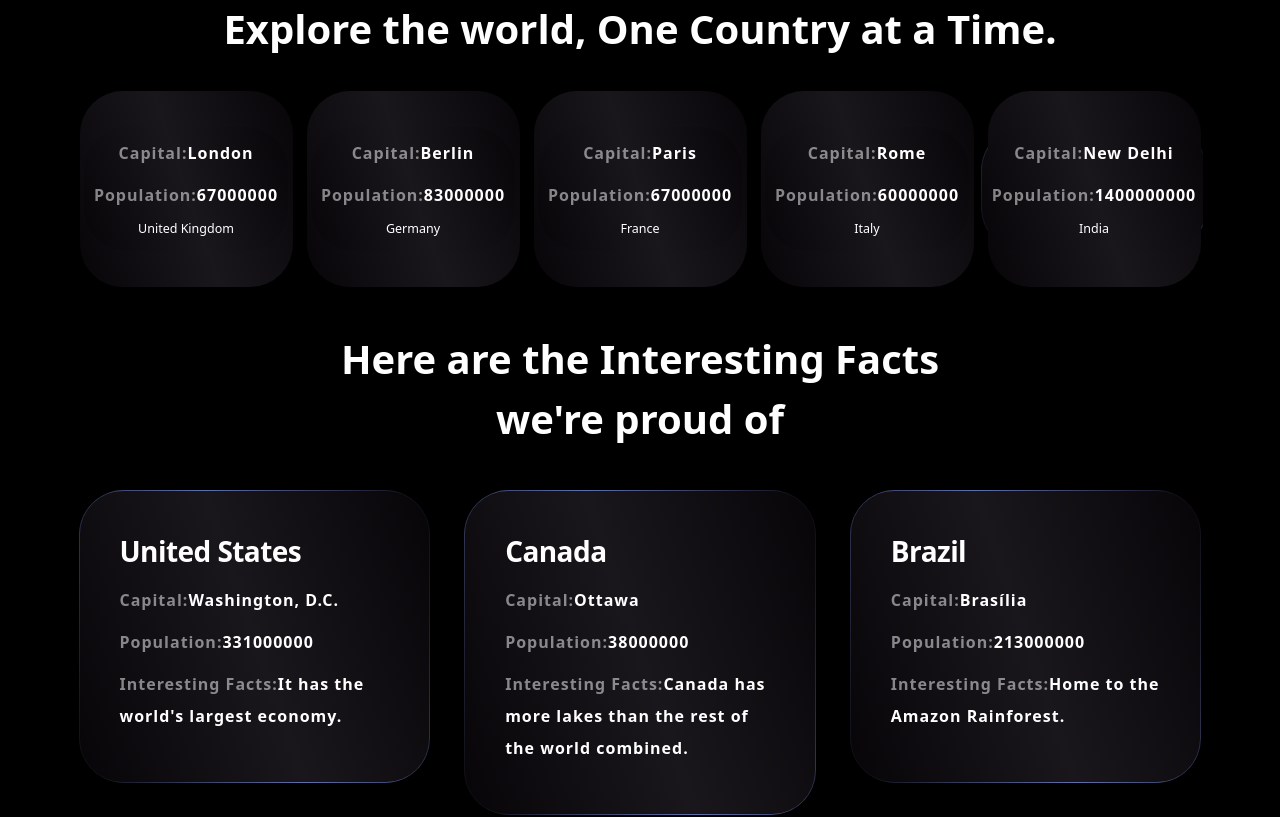
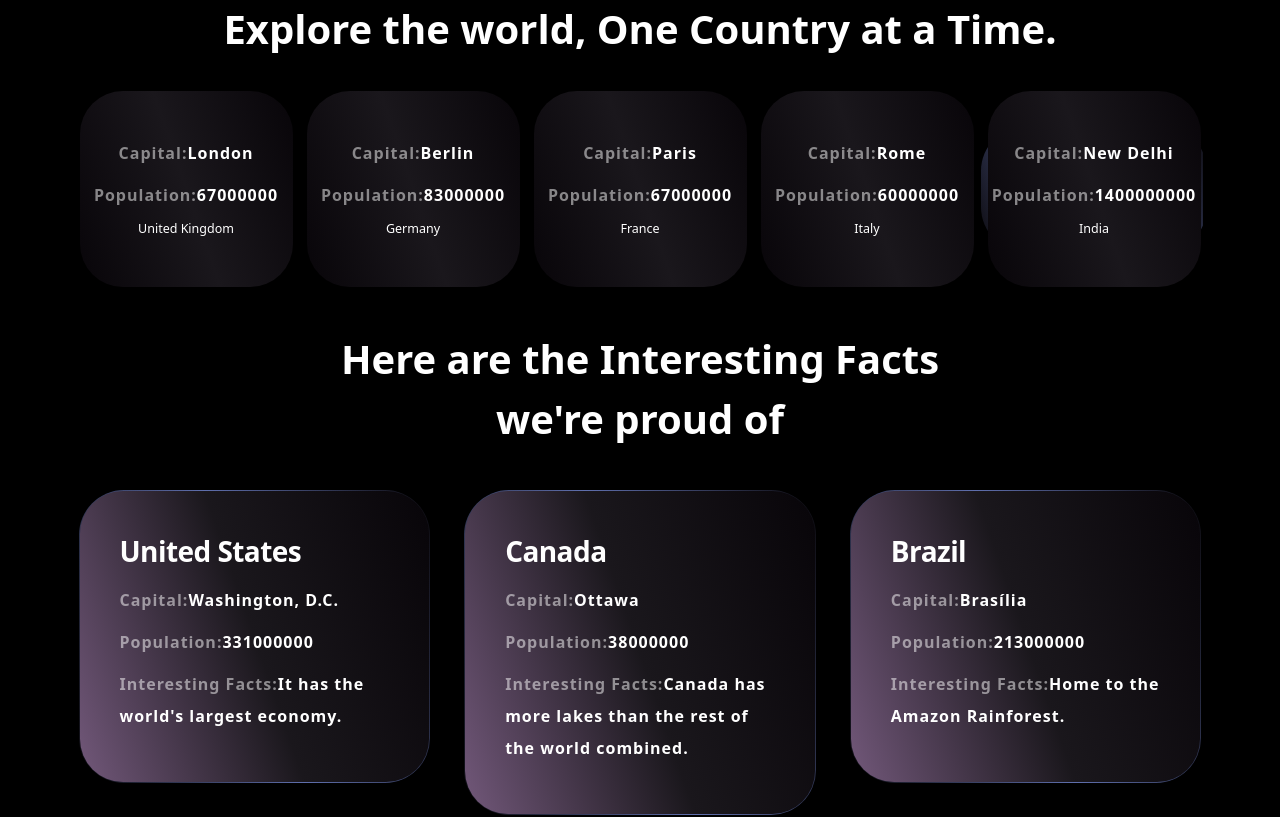
Before and after one commit to Pavan540-bit/react-countries, a React (Vite) app: page / in a window 1280 px wide. Shown: the part 680-1497 px from the top of the page. Built offline with nearby package versions, Linux system fonts and the light colour scheme.

Commit message:
[new react p]

```diff
--- a/src/App.css
+++ b/src/App.css
@@ -255,7 +255,7 @@ nav ul{
 .container-card {
   position: relative;
   border: 2px solid transparent;
-  background: linear-gradient(71deg, #080509, #1a171c, #080509);
+  background: linear-gradient(71deg, #72587a, #1a171c, #080509);
   background-clip: padding-box;
   border-radius: 45px;
   padding: 40px;
--- a/src/components/UI/Carousel.jsx
+++ b/src/components/UI/Carousel.jsx
@@ -38,7 +38,7 @@ function Carousel() {
 
             return (
               <div className='item' key={country.id}>
-                <div className='container-card bg-blue-box text-center p-3'>
+                <div className=' bg-blue-box text-center p-3'>
                     <p className='card-description'>Capital:<span>{capital}</span></p>
             <p className='card-description'>Population:<span>{population}</span></p>
                   <h5 className='text-white'>{countryName}</h5>
```
